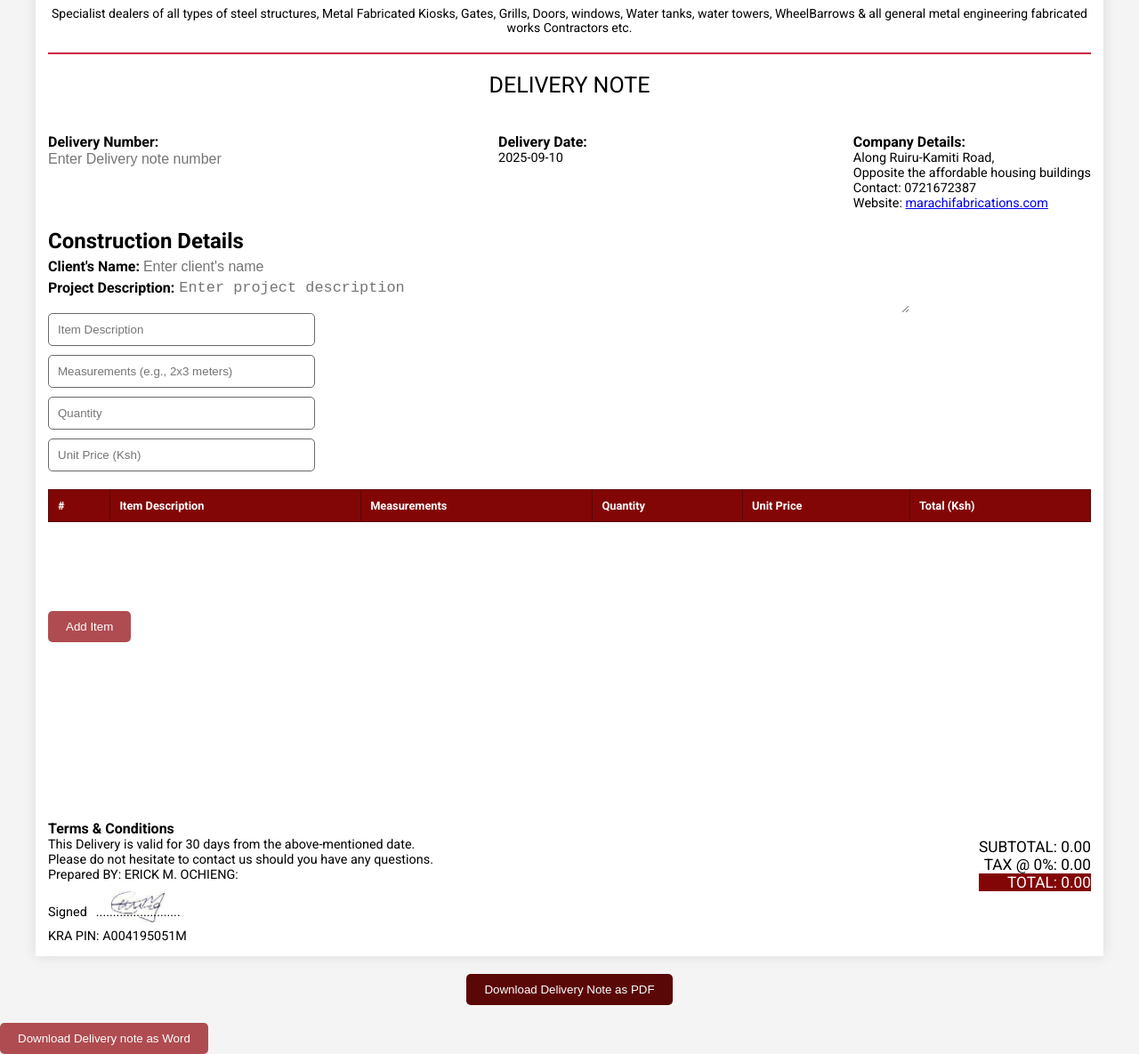
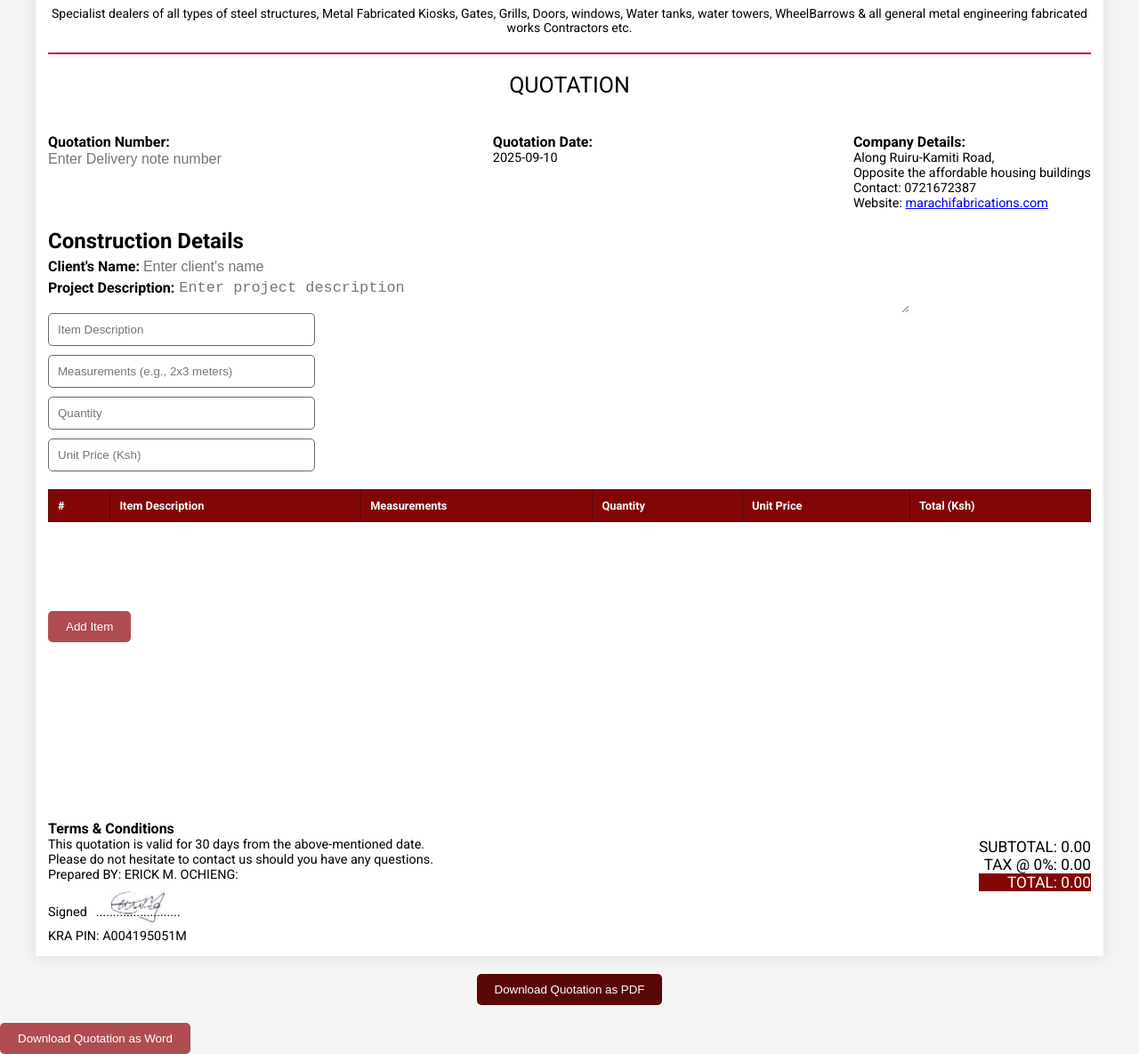
Before and after one commit to Gerokeys/Marachi_Delivery_note, a plain HTML site: page index.html in a window 1280 px wide. Shown: the part 160-1345 px from the top of the page at 89% size. Drawn offline with Linux system fonts and the light colour scheme.

Commit message:
Revert the changes for delivery note

```diff
--- a/index.html
+++ b/index.html
@@ -30,10 +30,10 @@
         WheelBarrows & all general metal engineering fabricated works
         Contractors etc.
       </p>
-      <h2 class="word">DELIVERY NOTE</h2>
+      <h2 class="word">QUOTATION</h2>
       <div class="quotation-details">
         <div class="quotation-number">
-          <h2>Delivery Number:</h2>
+          <h2>Quotation Number:</h2>
           <input
             required
             type="text"
@@ -42,7 +42,7 @@
           />
         </div>
         <div class="quotation-date">
-          <h2>Delivery Date:</h2>
+          <h2>Quotation Date:</h2>
           <p><span id="currentDate"></span></p>
         </div>
         <div class="company-details">
@@ -114,7 +114,7 @@
         <div class="terms">
           <h3>Terms & Conditions</h3>
           <p>
-            This Delivery is valid for 30 days from the above-mentioned date.
+            This quotation is valid for 30 days from the above-mentioned date.
           </p>
           <p>
             Please do not hesitate to contact us should you have any questions.
@@ -140,10 +140,10 @@
     </div>
 
     <button id="downloadBtn" onclick="downloadQuotation()">
-      Download Delivery Note as PDF
+      Download Quotation as PDF
     </button>
     <button id="downloadWordBtn" onclick="downloadQuotationAsWord()">
-      Download Delivery note as Word
+      Download Quotation as Word
     </button>
 
     <script src="https://cdnjs.cloudflare.com/ajax/libs/html2pdf.js/0.9.2/html2pdf.bundle.min.js"></script>
```
